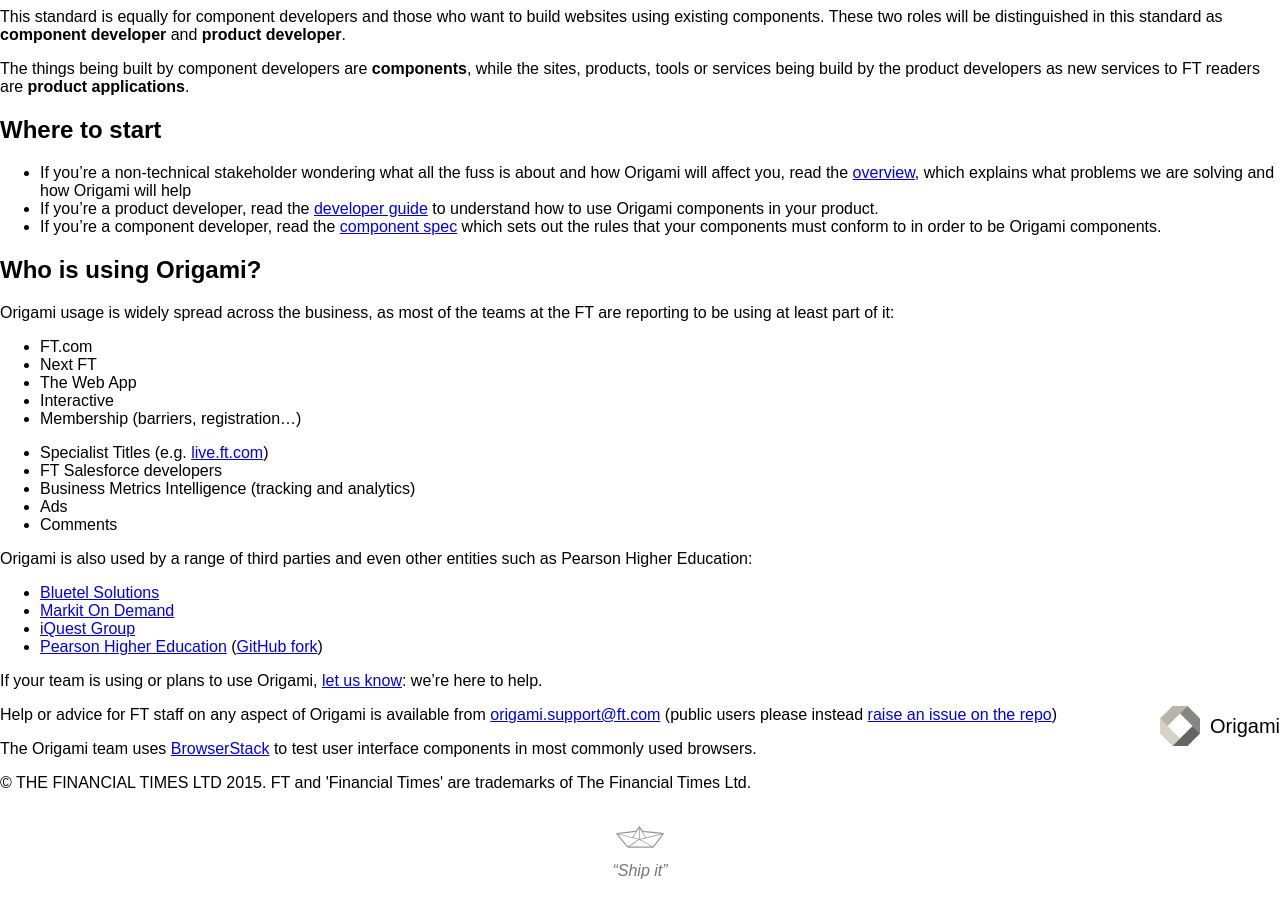
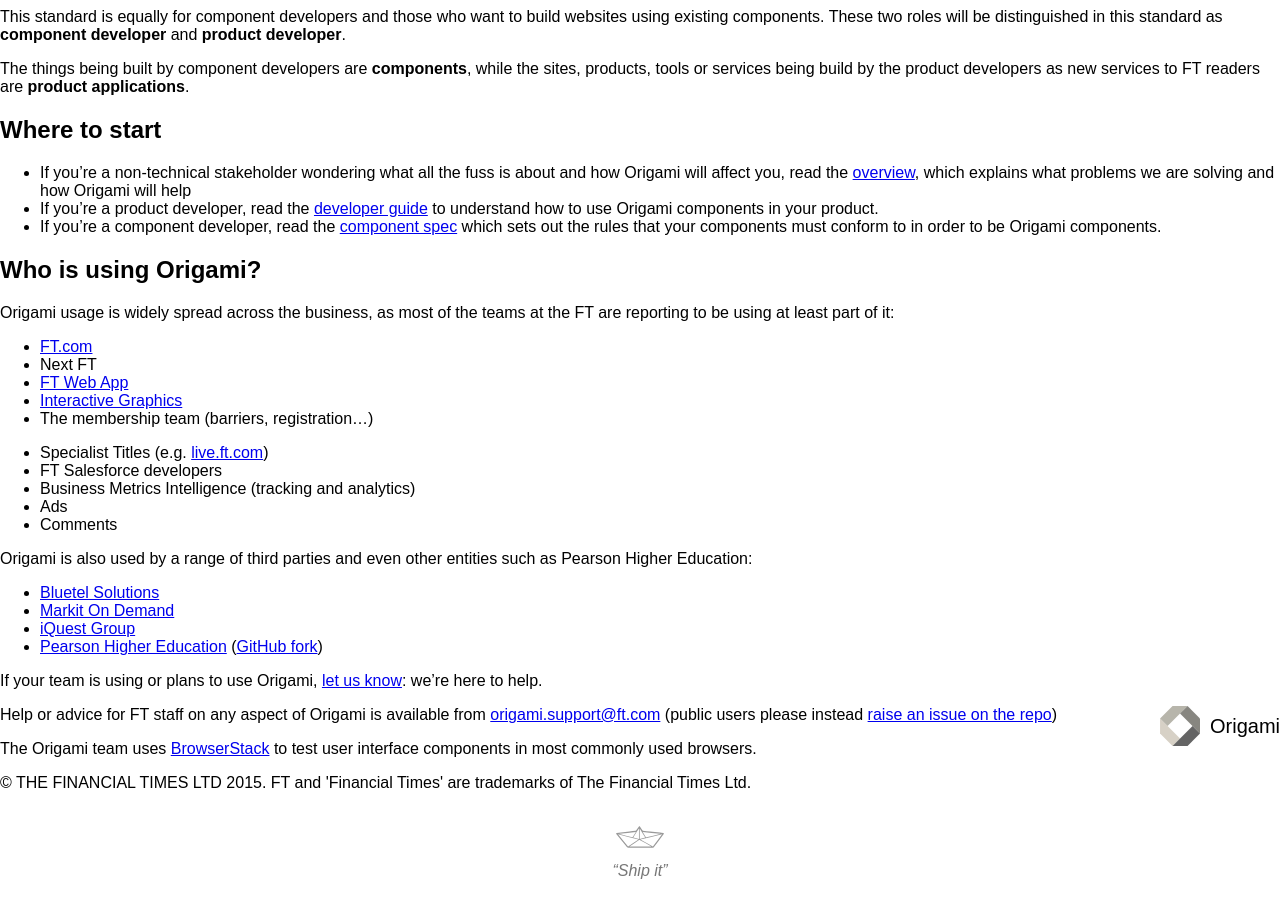
Before and after one commit to Financial-Times/ft-origami, a Jekyll site: the page built from index.md, in a window 1280 px wide and 900 px high, scrolled down 1364 px. Built offline with Jekyll 4.4.1, drawn with Linux system fonts in a browser that asks for light colours; nearby versions of some CDN libraries; comment, search, counter and statistics services are not loaded; a style sheet for code colours, icons or effects is not loaded.

Commit message:
Add links to Origami users websites

```diff
--- a/index.md
+++ b/index.md
@@ -25,11 +25,11 @@ Origami usage is widely spread across the business, as most of the teams at the
 <div class="o-grid-row">
 	<div data-o-grid-colspan="6">
 		<ul>
-			<li>FT.com</li>
+			<li><a href="http://www.ft.com">FT.com</a></li>
 			<li>Next FT</li>
-			<li>The Web App</li>
-			<li>Interactive</li>
-			<li>Membership (barriers, registration…)</li>
+			<li><a href="http://app.ft.com">FT Web App</a></li>
+			<li><a href="http://ig.ft.com">Interactive Graphics</a></li>
+			<li>The membership team (barriers, registration…)</li>
 		</ul>
 	</div>
 	<div data-o-grid-colspan="6">
```
